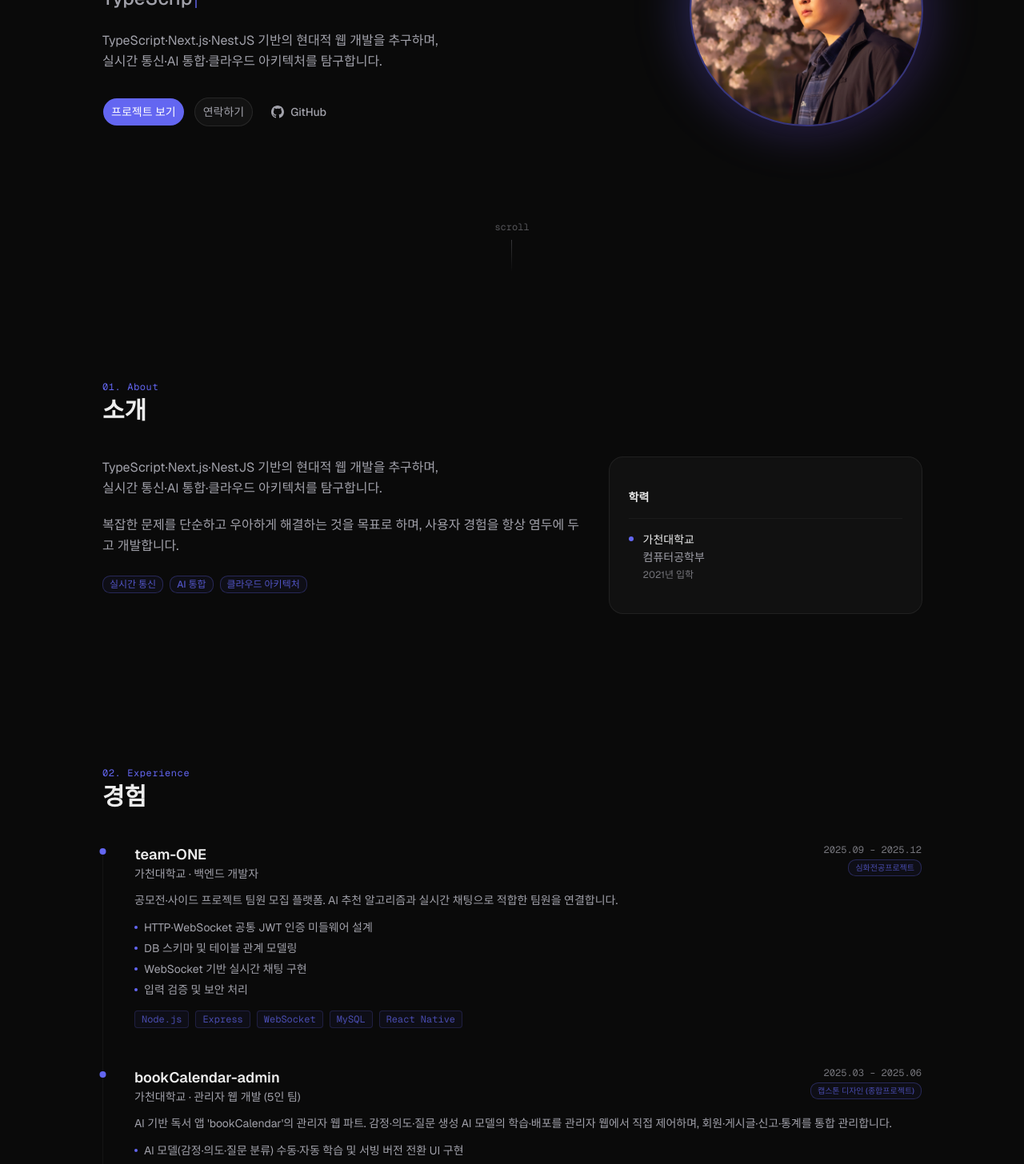
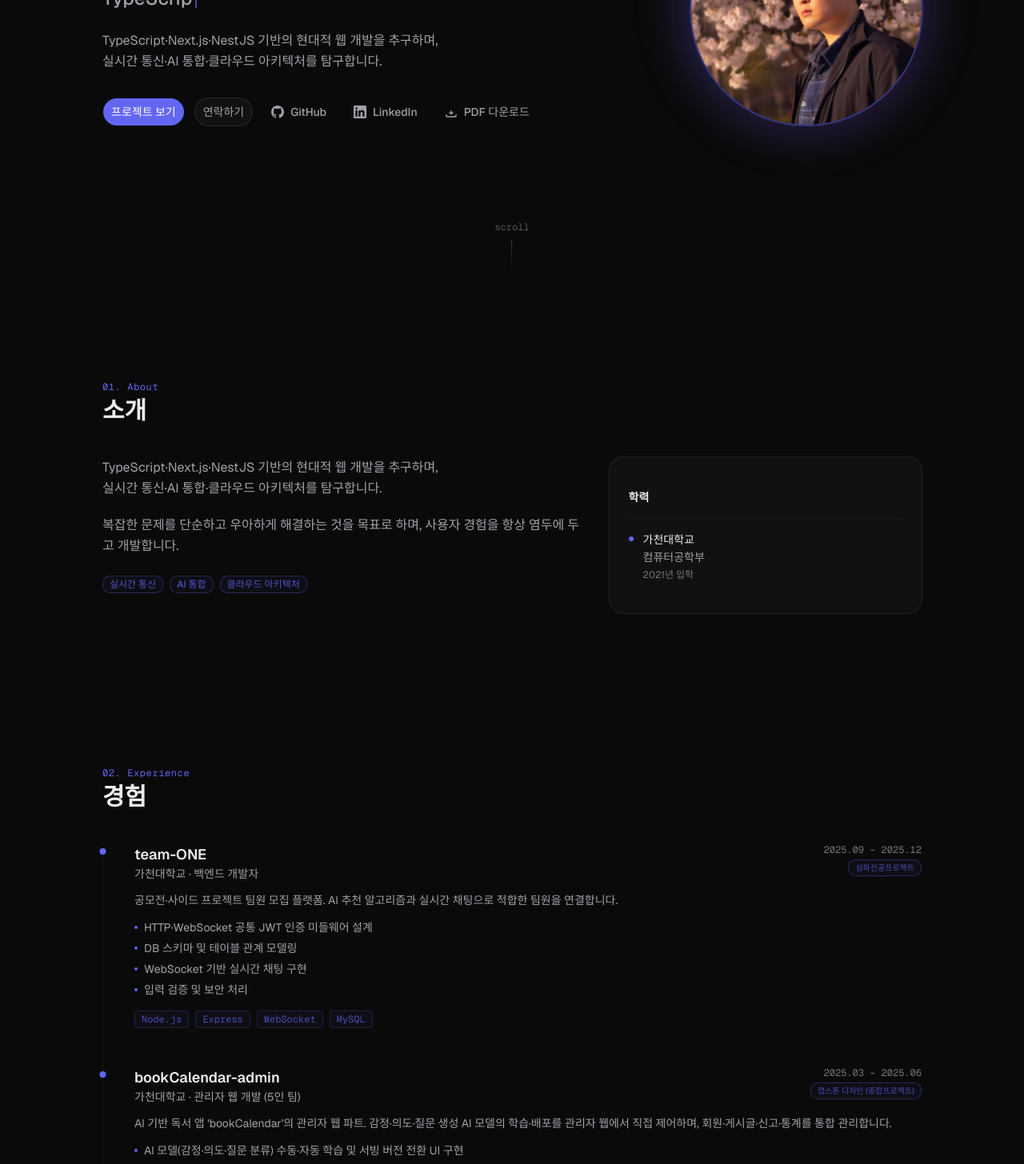
Before and after one commit to Poeta0923/Poeta0923.github.io, a Next.js app: page / in a window 1280 px wide. Shown: the part 420-1876 px from the top of the page at 80% size. Built offline with nearby package versions, Linux system fonts and the light colour scheme.

Commit message:
feat: LinkedIn 링크 추가 및 PDF 인쇄 기능 구현, 기술 스택 정리

```diff
--- a/app/globals.css
+++ b/app/globals.css
@@ -96,6 +96,42 @@
   }
 }
 
+/* 인쇄(PDF) 스타일 */
+@media print {
+  :root {
+    --background: #ffffff;
+    --foreground: #111111;
+    --card: #f5f5f5;
+    --card-foreground: #111111;
+    --muted: #eeeeee;
+    --muted-foreground: #555555;
+    --border: rgba(0, 0, 0, 0.12);
+    --primary: #4f46e5;
+    --primary-foreground: #ffffff;
+  }
+
+  @page {
+    margin: 1.5cm;
+  }
+
+  body {
+    background: #ffffff !important;
+    color: #111111 !important;
+  }
+
+  /* 프로필 사진 링 효과 제거 */
+  .blur-xl {
+    display: none;
+  }
+
+  section {
+    min-height: unset !important;
+    padding-top: 1.5rem !important;
+    padding-bottom: 1.5rem !important;
+    break-inside: avoid;
+  }
+}
+
 /* 커스텀 스크롤바 */
 ::-webkit-scrollbar {
   width: 5px;
--- a/components/Navbar.tsx
+++ b/components/Navbar.tsx
@@ -21,7 +21,7 @@ export default function Navbar() {
 
   return (
     <nav
-      className={`fixed top-0 left-0 right-0 z-50 transition-all duration-300 ${
+      className={`fixed top-0 left-0 right-0 z-50 transition-all duration-300 print:hidden ${
         scrolled ? "bg-background/90 backdrop-blur-md border-b border-border" : ""
       }`}
     >
--- a/components/sections/Contact.tsx
+++ b/components/sections/Contact.tsx
@@ -15,6 +15,12 @@ const MailIcon = () => (
 const GitHubIcon = () => (
   <svg className="w-4 h-4" fill="currentColor" viewBox="0 0 24 24">
     <path d="M12 0C5.374 0 0 5.373 0 12c0 5.302 3.438 9.8 8.207 11.387.599.111.793-.261.793-.577v-2.234c-3.338.726-4.033-1.416-4.033-1.416-.546-1.387-1.333-1.756-1.333-1.756-1.089-.745.083-.729.083-.729 1.205.084 1.839 1.237 1.839 1.237 1.07 1.834 2.807 1.304 3.492.997.107-.775.418-1.305.762-1.604-2.665-.305-5.467-1.334-5.467-5.931 0-1.311.469-2.381 1.236-3.221-.124-.303-.535-1.524.117-3.176 0 0 1.008-.322 3.301 1.23A11.509 11.509 0 0112 5.803c1.02.005 2.047.138 3.006.404 2.291-1.552 3.297-1.23 3.297-1.23.653 1.653.242 2.874.118 3.176.77.84 1.235 1.911 1.235 3.221 0 4.609-2.807 5.624-5.479 5.921.43.372.823 1.102.823 2.222v3.293c0 .319.192.694.801.576C20.566 21.797 24 17.3 24 12c0-6.627-5.373-12-12-12z" />
+  </svg>
+);
+
+const LinkedInIcon = () => (
+  <svg className="w-4 h-4" fill="currentColor" viewBox="0 0 24 24">
+    <path d="M20.447 20.452h-3.554v-5.569c0-1.328-.027-3.037-1.852-3.037-1.853 0-2.136 1.445-2.136 2.939v5.667H9.351V9h3.414v1.561h.046c.477-.9 1.637-1.85 3.37-1.85 3.601 0 4.267 2.37 4.267 5.455v6.286zM5.337 7.433a2.062 2.062 0 01-2.063-2.065 2.064 2.064 0 112.063 2.065zm1.782 13.019H3.555V9h3.564v11.452zM22.225 0H1.771C.792 0 0 .774 0 1.729v20.542C0 23.227.792 24 1.771 24h20.451C23.2 24 24 23.227 24 22.271V1.729C24 .774 23.2 0 22.222 0h.003z"/>
   </svg>
 );
 
@@ -57,6 +63,18 @@ export default function Contact() {
               <GitHubIcon />
               GitHub 방문
             </a>
+            <a
+              href={personalInfo.linkedin}
+              target="_blank"
+              rel="noopener noreferrer"
+              className={cn(
+                buttonVariants({ variant: "outline", size: "lg" }),
+                "rounded-full gap-2 font-medium border-border text-muted-foreground hover:text-foreground"
+              )}
+            >
+              <LinkedInIcon />
+              LinkedIn 방문
+            </a>
           </div>
 
           <p className="mt-8 text-muted-foreground/50 text-sm font-mono">
--- a/components/sections/Hero.tsx
+++ b/components/sections/Hero.tsx
@@ -10,6 +10,18 @@ import { personalInfo } from "@/data/portfolio";
 const GitHubIcon = () => (
   <svg className="w-4 h-4" fill="currentColor" viewBox="0 0 24 24">
     <path d="M12 0C5.374 0 0 5.373 0 12c0 5.302 3.438 9.8 8.207 11.387.599.111.793-.261.793-.577v-2.234c-3.338.726-4.033-1.416-4.033-1.416-.546-1.387-1.333-1.756-1.333-1.756-1.089-.745.083-.729.083-.729 1.205.084 1.839 1.237 1.839 1.237 1.07 1.834 2.807 1.304 3.492.997.107-.775.418-1.305.762-1.604-2.665-.305-5.467-1.334-5.467-5.931 0-1.311.469-2.381 1.236-3.221-.124-.303-.535-1.524.117-3.176 0 0 1.008-.322 3.301 1.23A11.509 11.509 0 0112 5.803c1.02.005 2.047.138 3.006.404 2.291-1.552 3.297-1.23 3.297-1.23.653 1.653.242 2.874.118 3.176.77.84 1.235 1.911 1.235 3.221 0 4.609-2.807 5.624-5.479 5.921.43.372.823 1.102.823 2.222v3.293c0 .319.192.694.801.576C20.566 21.797 24 17.3 24 12c0-6.627-5.373-12-12-12z" />
+  </svg>
+);
+
+const LinkedInIcon = () => (
+  <svg className="w-4 h-4" fill="currentColor" viewBox="0 0 24 24">
+    <path d="M20.447 20.452h-3.554v-5.569c0-1.328-.027-3.037-1.852-3.037-1.853 0-2.136 1.445-2.136 2.939v5.667H9.351V9h3.414v1.561h.046c.477-.9 1.637-1.85 3.37-1.85 3.601 0 4.267 2.37 4.267 5.455v6.286zM5.337 7.433a2.062 2.062 0 01-2.063-2.065 2.064 2.064 0 112.063 2.065zm1.782 13.019H3.555V9h3.564v11.452zM22.225 0H1.771C.792 0 0 .774 0 1.729v20.542C0 23.227.792 24 1.771 24h20.451C23.2 24 24 23.227 24 22.271V1.729C24 .774 23.2 0 22.222 0h.003z"/>
+  </svg>
+);
+
+const DownloadIcon = () => (
+  <svg className="w-4 h-4" fill="none" stroke="currentColor" viewBox="0 0 24 24">
+    <path strokeLinecap="round" strokeLinejoin="round" strokeWidth={2} d="M12 10v6m0 0l-3-3m3 3l3-3M3 17v3a1 1 0 001 1h16a1 1 0 001-1v-3" />
   </svg>
 );
 
@@ -71,7 +83,7 @@ export default function Hero() {
               {personalInfo.bio}
             </p>
 
-            <div className="flex flex-wrap items-center justify-center lg:justify-start gap-3">
+            <div className="flex flex-wrap items-center justify-center lg:justify-start gap-3 print:hidden">
               <a
                 href="#projects"
                 className={cn(buttonVariants({ size: "lg" }), "rounded-full font-medium")}
@@ -99,6 +111,28 @@ export default function Hero() {
                 <GitHubIcon />
                 GitHub
               </a>
+              <a
+                href={personalInfo.linkedin}
+                target="_blank"
+                rel="noopener noreferrer"
+                className={cn(
+                  buttonVariants({ variant: "ghost", size: "lg" }),
+                  "rounded-full font-medium text-muted-foreground hover:text-foreground gap-2"
+                )}
+              >
+                <LinkedInIcon />
+                LinkedIn
+              </a>
+              <button
+                onClick={() => window.print()}
+                className={cn(
+                  buttonVariants({ variant: "ghost", size: "lg" }),
+                  "rounded-full font-medium text-muted-foreground hover:text-foreground gap-2 cursor-pointer"
+                )}
+              >
+                <DownloadIcon />
+                PDF 다운로드
+              </button>
             </div>
           </motion.div>
 
@@ -133,7 +167,7 @@ export default function Hero() {
 
       {/* 스크롤 인디케이터 */}
       <motion.div
-        className="absolute bottom-10 flex flex-col items-center gap-2"
+        className="absolute bottom-10 flex flex-col items-center gap-2 print:hidden"
         initial={{ opacity: 0 }}
         animate={{ opacity: 1 }}
         transition={{ delay: 1.8, duration: 0.6 }}
--- a/data/portfolio.ts
+++ b/data/portfolio.ts
@@ -3,6 +3,7 @@ export const personalInfo = {
   nameEn: "Kwangsoo Kim",
   email: "gimgwangsu0@gmail.com",
   github: "https://github.com/Poeta0923",
+  linkedin: "https://www.linkedin.com/in/광수-김-100865408",
   university: "가천대학교",
   department: "컴퓨터공학부",
   enrollYear: 2021,
@@ -27,10 +28,6 @@ export const skillCategories = [
   {
     name: "Cloud & DevOps",
     skills: ["AWS", "Amazon S3", "Amazon EC2", "Amazon ECS", "Amazon RDS", "Docker", "GitHub Actions"],
-  },
-  {
-    name: "Blockchain & Web3",
-    skills: ["Ethereum", "IPFS", "Truffle"],
   },
   {
     name: "Tools",
@@ -63,7 +60,7 @@ export const experiences: Experience[] = [
       "WebSocket 기반 실시간 채팅 구현",
       "입력 검증 및 보안 처리",
     ],
-    techStack: ["Node.js", "Express", "WebSocket", "MySQL", "React Native"],
+    techStack: ["Node.js", "Express", "WebSocket", "MySQL"],
   },
   {
     organization: "가천대학교",
@@ -125,7 +122,7 @@ export const projects: Project[] = [
       "WebSocket 기반 실시간 채팅 구현",
       "입력 검증 및 보안 처리",
     ],
-    techStack: ["Node.js", "Express", "WebSocket", "MySQL", "React Native"],
+    techStack: ["Node.js", "Express", "WebSocket", "MySQL"],
     github: "https://github.com/Poeta0923/team-ONE",
     featured: false,
   },
```
Also changed, not shown: 1 other file (tests, documents, lock files or other folders).
